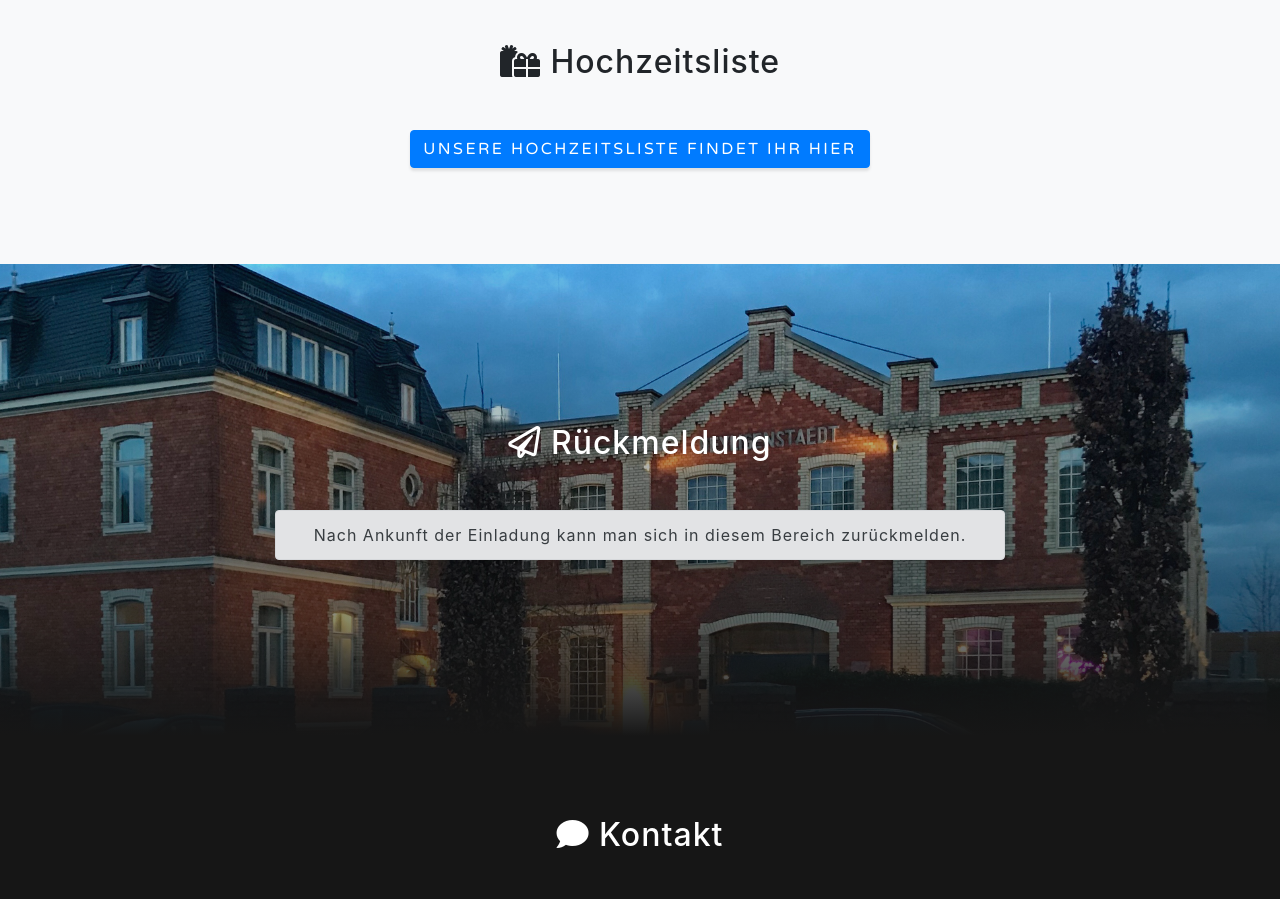
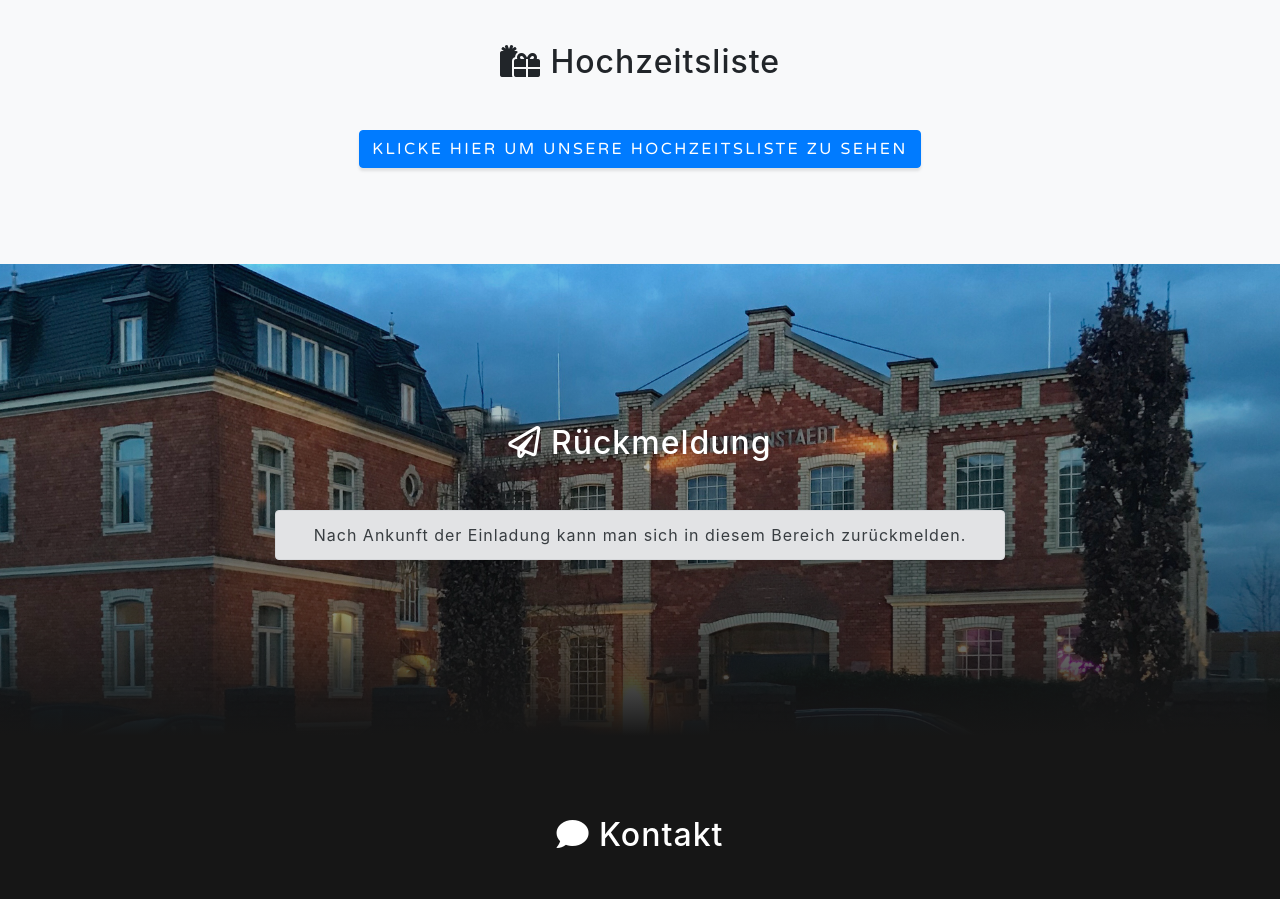
Before and after one commit to schloop/schloop.github.io, a website with bundled scripts: page de/index.html in a window 1280 px wide. Shown: the part 4360-5259 px from the top of the page. Built offline with nearby package versions, Linux system fonts and the light colour scheme.

Commit message:
announcment second

```diff
--- a/de/index.html
+++ b/de/index.html
@@ -251,7 +251,7 @@
 
           <h2 class="text-black mb-5 text-center"><i class="fas fa-gifts text-black"></i> Hochzeitsliste</h2>
 
-          <a href="https://www.amazon.de/wedding/share/heidenreichwedding" class="btn btn-primary">Unsere Hochzeitsliste findet ihr hier</a>
+          <a href="https://www.amazon.de/wedding/share/heidenreichwedding" class="btn btn-primary">Klicke hier um unsere Hochzeitsliste zu sehen</a>
 
         </div>
       </div>
```
Also changed, not shown: index.html (+1 -1 lines).
